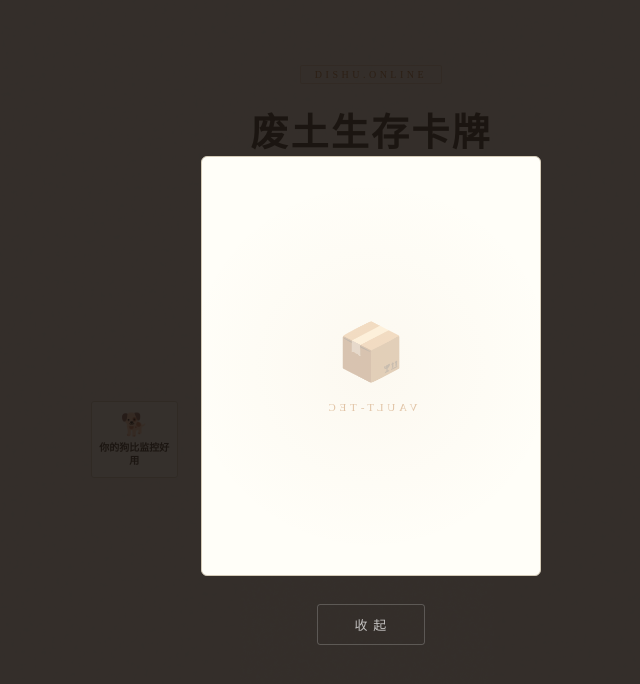
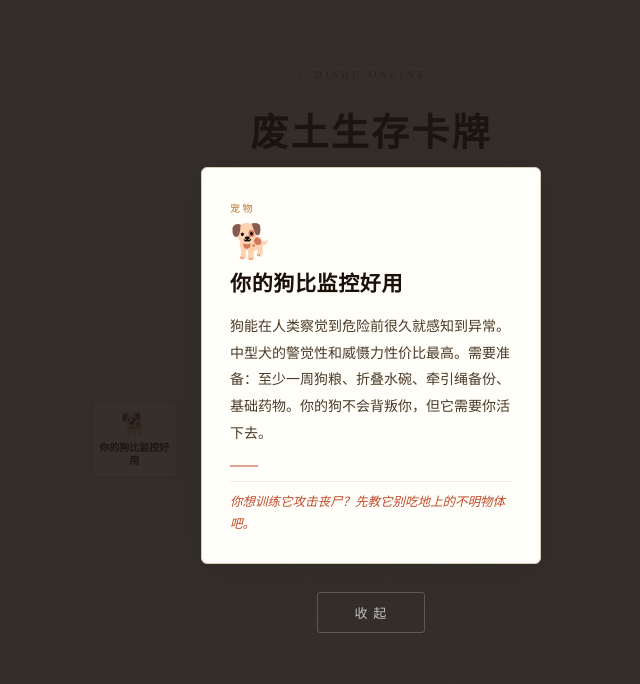
Before and after one commit to ZPrazel/dishu.online, a plain HTML site: page index.html in a window 1280 px wide. Both pictures are taken after a click on the button "🎴 抽 取 卡 牌". Shown: the whole page, without its empty margins (269-909 px from the left). Drawn offline with Linux system fonts and the light colour scheme.

Commit message:
fix: robust card layout - display toggle instead of absolute positioning

```diff
--- a/index.html
+++ b/index.html
@@ -32,9 +32,15 @@ header .sub{font-size:14px;color:var(--text-soft);letter-spacing:.04em}
 .reveal-overlay{display:none;position:fixed;inset:0;z-index:100;background:rgba(26,20,16,.88);justify-content:center;align-items:center;flex-direction:column}
 .reveal-overlay.active{display:flex}
 .card-reveal{width:340px;max-width:92vw;perspective:1200px}
-.card-inner{position:relative;width:100%;min-height:420px;max-height:82vh;overflow-y:auto;transition:transform .7s cubic-bezier(.25,.8,.25,1.2);transform-style:preserve-3d}
+.card-inner{transition:transform .7s cubic-bezier(.25,.8,.25,1.2);transform-style:preserve-3d}
 .card-inner.flipped{transform:rotateY(180deg)}
-.card-face{position:absolute;inset:0;backface-visibility:hidden;border-radius:6px;overflow:hidden;border:1px solid var(--border)}
+.card-face{border-radius:6px;border:1px solid var(--border);overflow:hidden}
+.card-back{background:var(--card-bg);display:flex;align-items:center;justify-content:center;flex-direction:column;gap:16px;padding:120px 20px;background-image:radial-gradient(circle at 50% 50%,rgba(184,115,51,.04) 0%,transparent 70%)}
+.card-front{display:none;background:var(--card-bg);color:var(--text);padding:32px 28px 28px;flex-direction:column;box-shadow:0 4px 40px rgba(0,0,0,.08)}
+.card-inner.flipped .card-back{display:none}
+.card-inner.flipped .card-front{display:flex}
+.card-front{backface-visibility:hidden}
+.card-back{backface-visibility:hidden}
 .card-back{background:var(--card-bg);display:flex;align-items:center;justify-content:center;flex-direction:column;gap:16px;background-image:radial-gradient(circle at 50% 50%,rgba(184,115,51,.04) 0%,transparent 70%)}
 .card-back .bi{font-size:56px;opacity:.35}
 .card-back .bt{font-size:11px;letter-spacing:.35em;color:var(--accent);opacity:.4}
```
